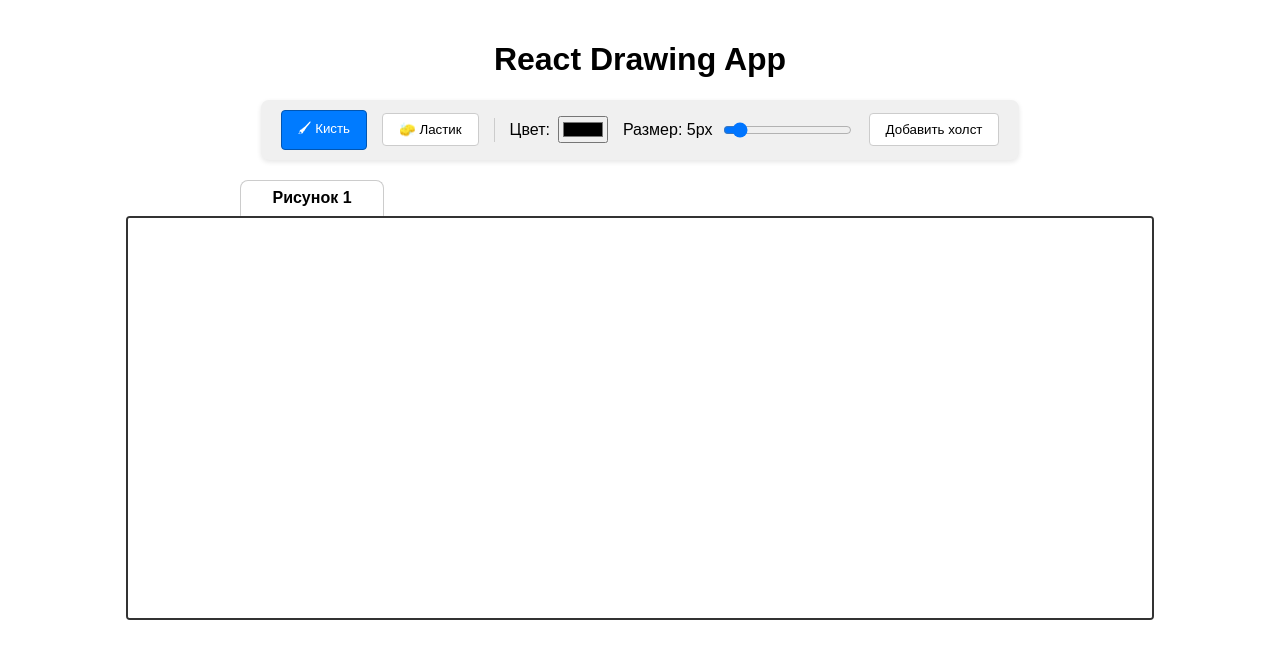
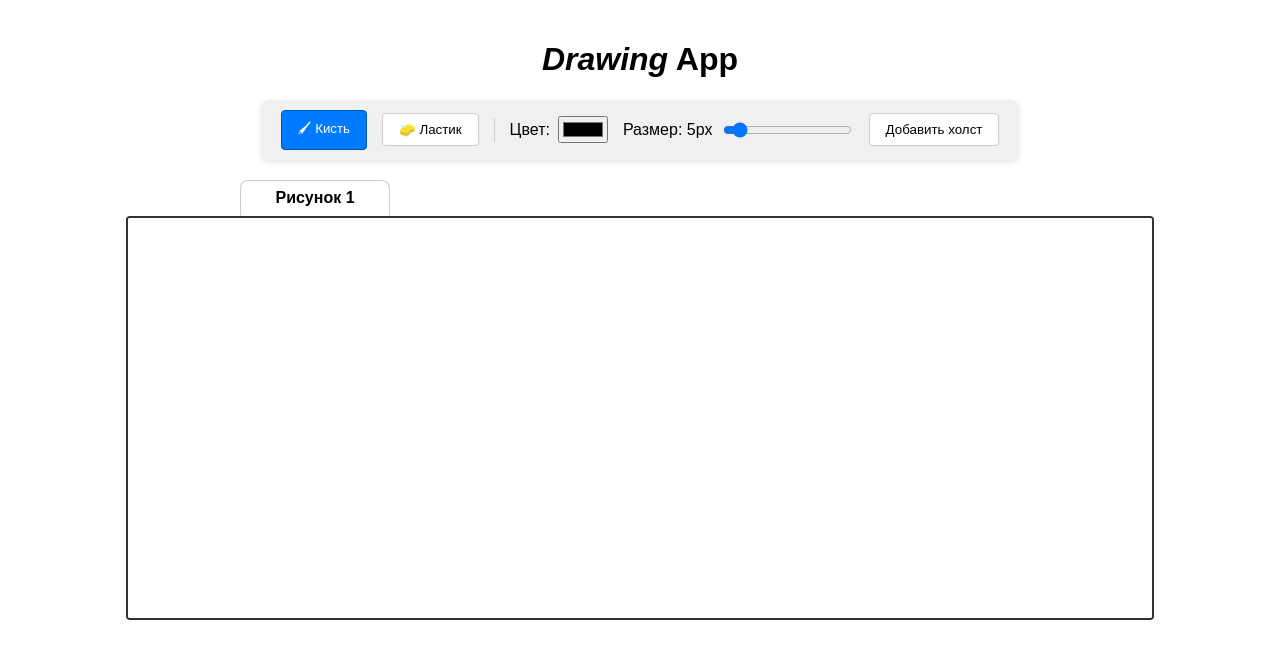
Before and after one commit to Z-Den/web-paint, a React (Create React App) app: page / in a window 1280 px wide. Shown: the top 658 px of the page. Built offline with nearby package versions, Linux system fonts and the light colour scheme.

Commit message:
tab view fix

```diff
--- a/src/App.js
+++ b/src/App.js
@@ -42,7 +42,7 @@ function App() {
 
     return (
         <div className="app-container">
-            <h1>React Drawing App</h1>
+            <h1><i>Drawing</i> App</h1>
 
             <Toolbar
                 selectedTool={selectedTool}
--- a/src/components/Tabs.jsx
+++ b/src/components/Tabs.jsx
@@ -22,7 +22,7 @@ const Tabs = ({canvases, activeCanvasId, setActiveCanvasId, removeCanvas, rename
         if (e.key === 'Enter') {
             handleBlur();
         } else if (e.key === 'Escape') {
-            setEditingId(null); // Отмена редактирования
+            setEditingId(null);
         }
     };
 
@@ -46,11 +46,11 @@ const Tabs = ({canvases, activeCanvasId, setActiveCanvasId, removeCanvas, rename
                             onKeyDown={handleKeyDown}
                         />
                     ) : (
-                        <span>{canvas.name}</span>
+                        <span className="tab-name">{canvas.name}</span>
                     )}
                     {canvases.length > 1 && (
                         <span
-                            style={{marginLeft: '10px', color: '#999', fontWeight: 'bold'}}
+                            className="tab-close"
                             onClick={(e) => removeCanvas(e, canvas.id)}
                         >
                             ×
--- a/src/style/style.css
+++ b/src/style/style.css
@@ -53,16 +53,16 @@
 }
 
 .tab {
-    width: 110px;
-    text-align: center;
+    width: 150px;
+    display: flex;
+    align-items: center;
+    justify-content: space-between;
     padding: 8px 16px;
     background: #e0e0e0;
     border: 1px solid #ccc;
     border-bottom: none;
     border-radius: 8px 8px 0 0;
-    overflow: hidden;
-    white-space: nowrap;
-    text-overflow: ellipsis;
+    box-sizing: border-box;
 }
 
 .tab.active {
@@ -72,13 +72,21 @@
     margin-bottom: -1px;
 }
 
+.tab-name {
+    flex: 1;
+    overflow: hidden;
+    white-space: nowrap;
+    text-overflow: ellipsis;
+    text-align: center;
+}
+
 .tab-input {
     border: 1px solid #007bff;
     outline: none;
     padding: 0 4px;
     font-family: inherit;
     font-size: inherit;
-    width: 80px; /* Можно настроить под себя */
+    width: 80px;
     border-radius: 2px;
 
 }
```
